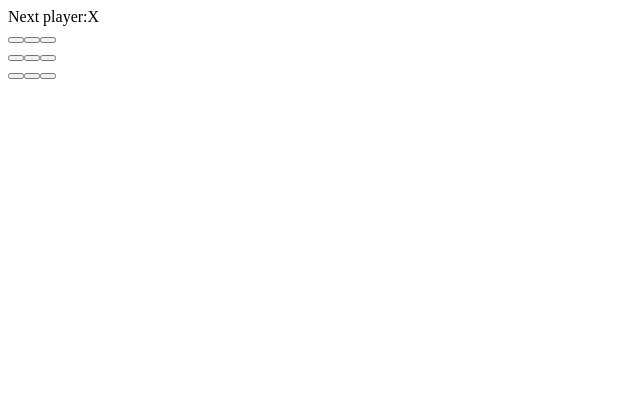
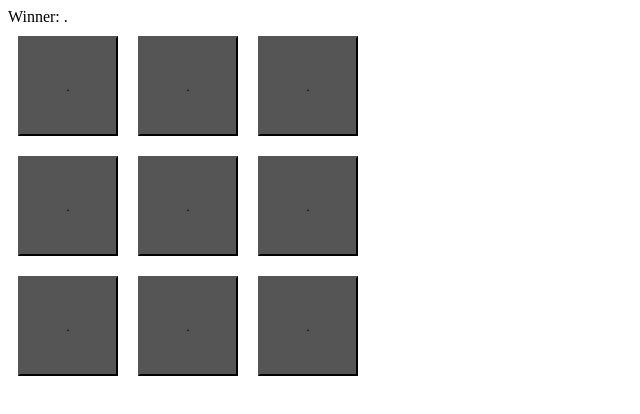
Before and after one commit to hunglun/tic-tac-toe-with-reactjs, a React (Create React App) app: page / in a window 1280 px wide. Shown: the top 414 px of the page, without its empty margins (0-640 px from the left). Built offline with nearby package versions, Linux system fonts and the light colour scheme.

Commit message:
make board bigger

```diff
--- a/src/App.js
+++ b/src/App.js
@@ -27,7 +27,7 @@ function calculateWinner(squares) {
   return null;
 }
 function Board() {
-  const [squares, setSquares] = useState(Array(9).fill(null));
+  const [squares, setSquares] = useState(Array(9).fill("."));
   const [xIsNext, setXIsNext] = useState(true);
   const winner = calculateWinner(squares);
   let status = "Next player:" + (xIsNext ? "X" : "O");
@@ -35,7 +35,7 @@ function Board() {
     status = "Winner: " + winner;
   }
   function handleClick(i) {
-    if (squares[i] != null) return;
+    if (squares[i] != ".") return;
     const nextSquares = squares.slice();
     if (xIsNext) {
       nextSquares[i] = "X";
--- a/src/styles.css
+++ b/src/styles.css
@@ -2,3 +2,11 @@
   font-family: sans-serif;
   text-align: center;
 }
+
+.square {
+  width: 100px;
+  height: 100px;
+  background-color: #555;
+  margin: 10px;
+  display: inline-block;
+}
```
Also changed, not shown: 1 other file (tests, documents, lock files or other folders).
